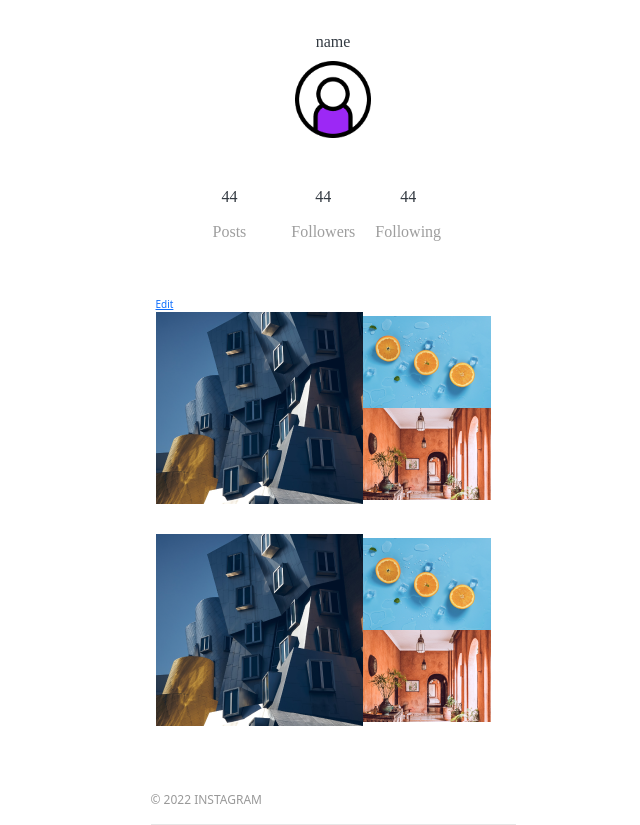
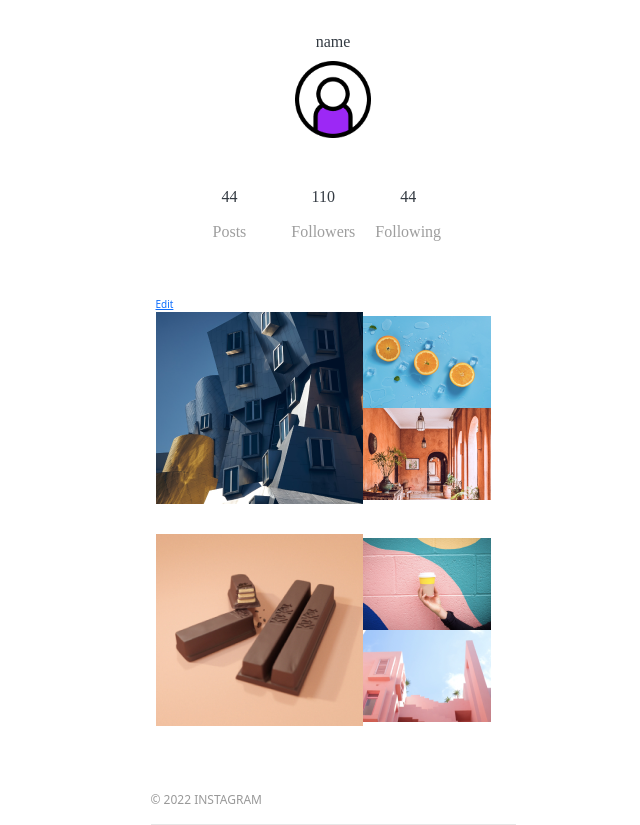
Before and after one commit to yoshilondon/instag-app, a Rails app: page /profile in a window 1280 px wide. Shown: the part 65-890 px from the top of the page, without its empty margins (307-947 px from the left). Run offline with Rails 7, Linux system fonts and the light colour scheme; the visitor is signed in with stand-in values (Sample User, id 1); style sheets or scripts are compiled from the project's sources; some libraries are stand-ins or nearby versions.

Commit message:
プロフィール画面調整

```diff
--- a/app/views/profiles/show.html.haml
+++ b/app/views/profiles/show.html.haml
@@ -9,7 +9,7 @@
         %p 44
         %p Posts
       .profilePage_dataBox_inner
-        %p 44
+        %p 110
         %p Followers
       .profilePage_dataBox_inner
         %p 44
@@ -22,7 +22,7 @@
         = image_tag 'img1.png'
         = image_tag 'img2.png'
     .profilePage_imgBox
-      = image_tag 'img3.png'
+      = image_tag 'img6.png'
       %div
-        = image_tag 'img1.png'
-        = image_tag 'img2.png'
+        = image_tag 'img5.png'
+        = image_tag 'img4.png'
```
Also changed, not shown: app/assets/images/img4.png (added), app/assets/images/img5.png (added), app/assets/images/img6.png (added).
